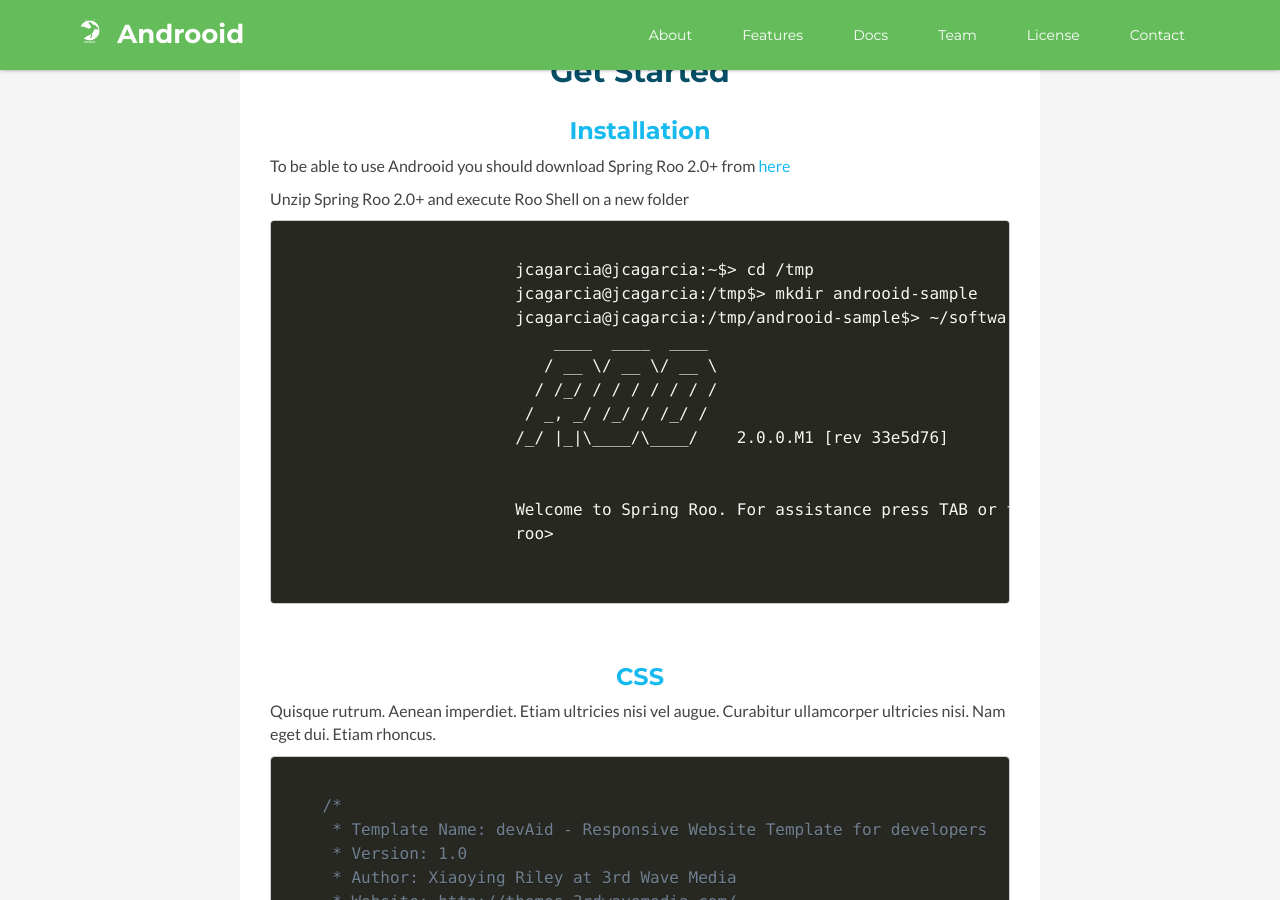
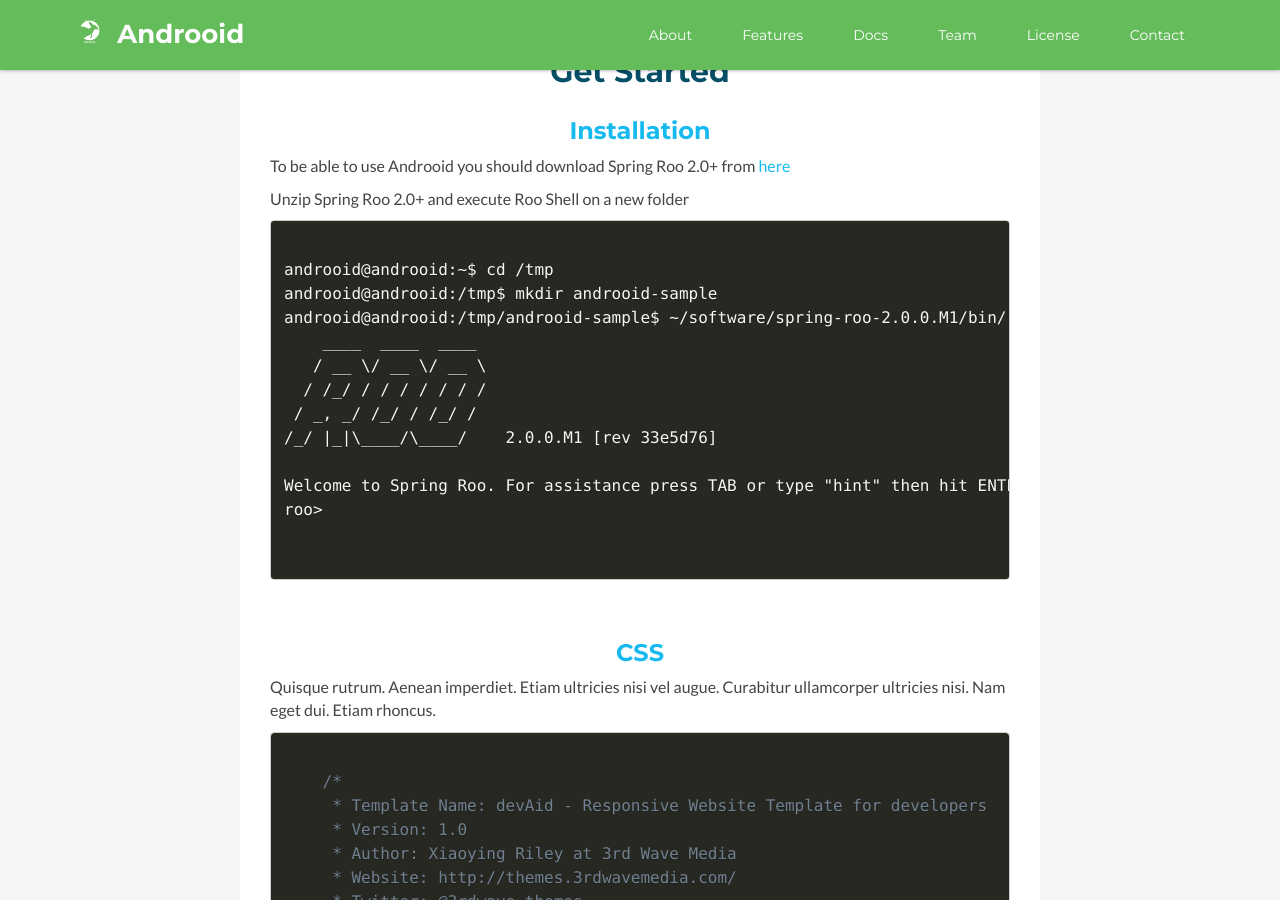
Before and after one commit to androoid/androoid.github.io, a Jekyll site: the page built from index.html, in a window 1280 px wide and 900 px high, scrolled down 1881 px. Built offline with Jekyll 4.4.1, drawn with Linux system fonts in a browser that asks for light colours; comment, search, counter and statistics services are not loaded.

Commit message:
Updating installation guide

```diff
--- a/_includes/docs.html
+++ b/_includes/docs.html
@@ -10,15 +10,14 @@
                 <div class="code-block">
                     <pre>
                       <code class="language-markup">
-                        jcagarcia@jcagarcia:~$&gt cd /tmp
-                        jcagarcia@jcagarcia:/tmp$&gt mkdir androoid-sample
-                        jcagarcia@jcagarcia:/tmp/androoid-sample$&gt ~/software/spring-roo-2.0.0.M1/bin/roo.sh
+androoid@androoid:~$ cd /tmp
+androoid@androoid:/tmp$ mkdir androoid-sample
+androoid@androoid:/tmp/androoid-sample$ ~/software/spring-roo-2.0.0.M1/bin/roo.sh
     ____  ____  ____
    / __ \/ __ \/ __ \
   / /_/ / / / / / / /
  / _, _/ /_/ / /_/ /
 /_/ |_|\____/\____/    2.0.0.M1 [rev 33e5d76]
-
 
 Welcome to Spring Roo. For assistance press TAB or type "hint" then hit ENTER.
 roo&gt
```
Lines whose indentation alone changed are shown as unchanged.
